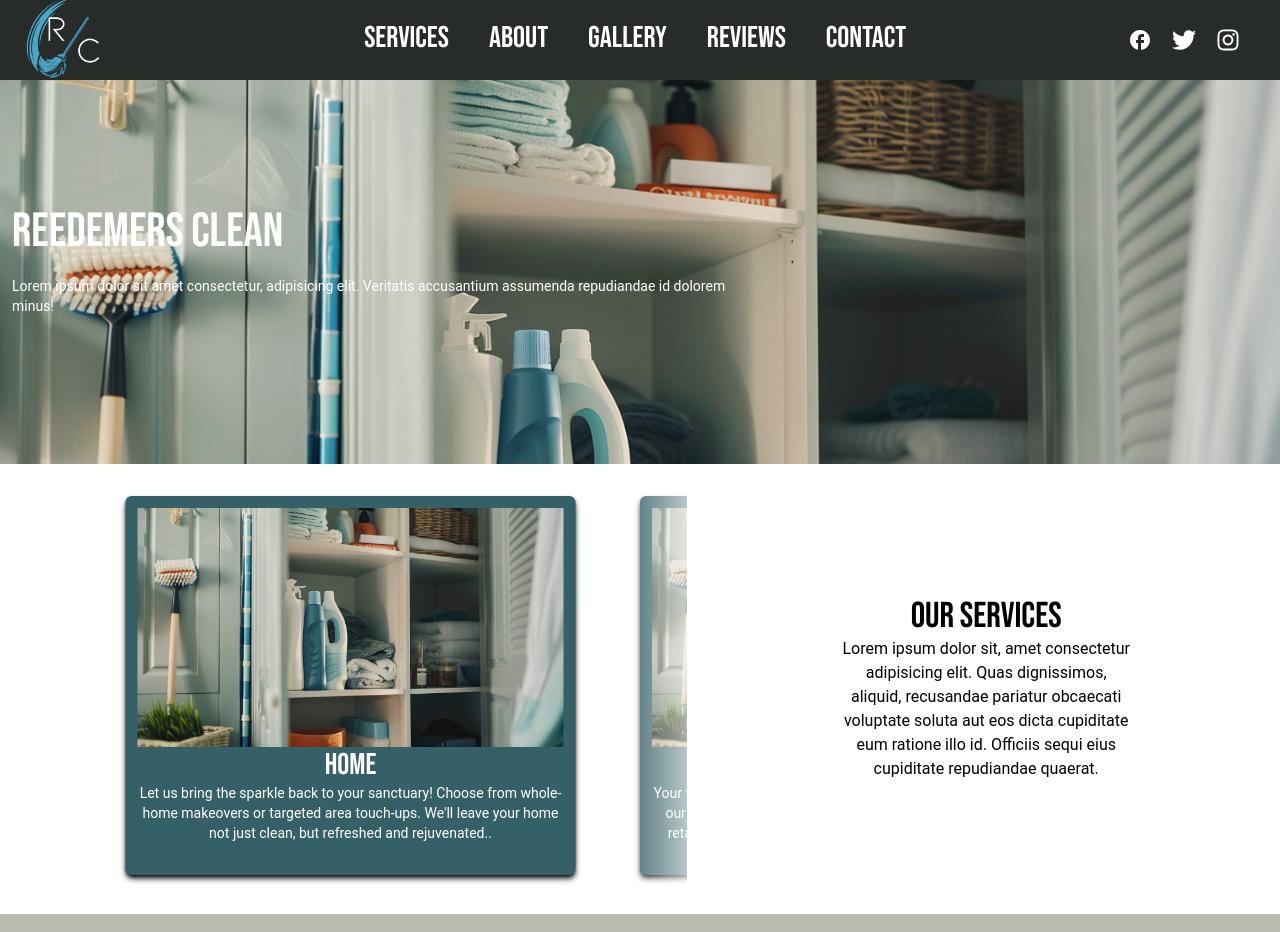
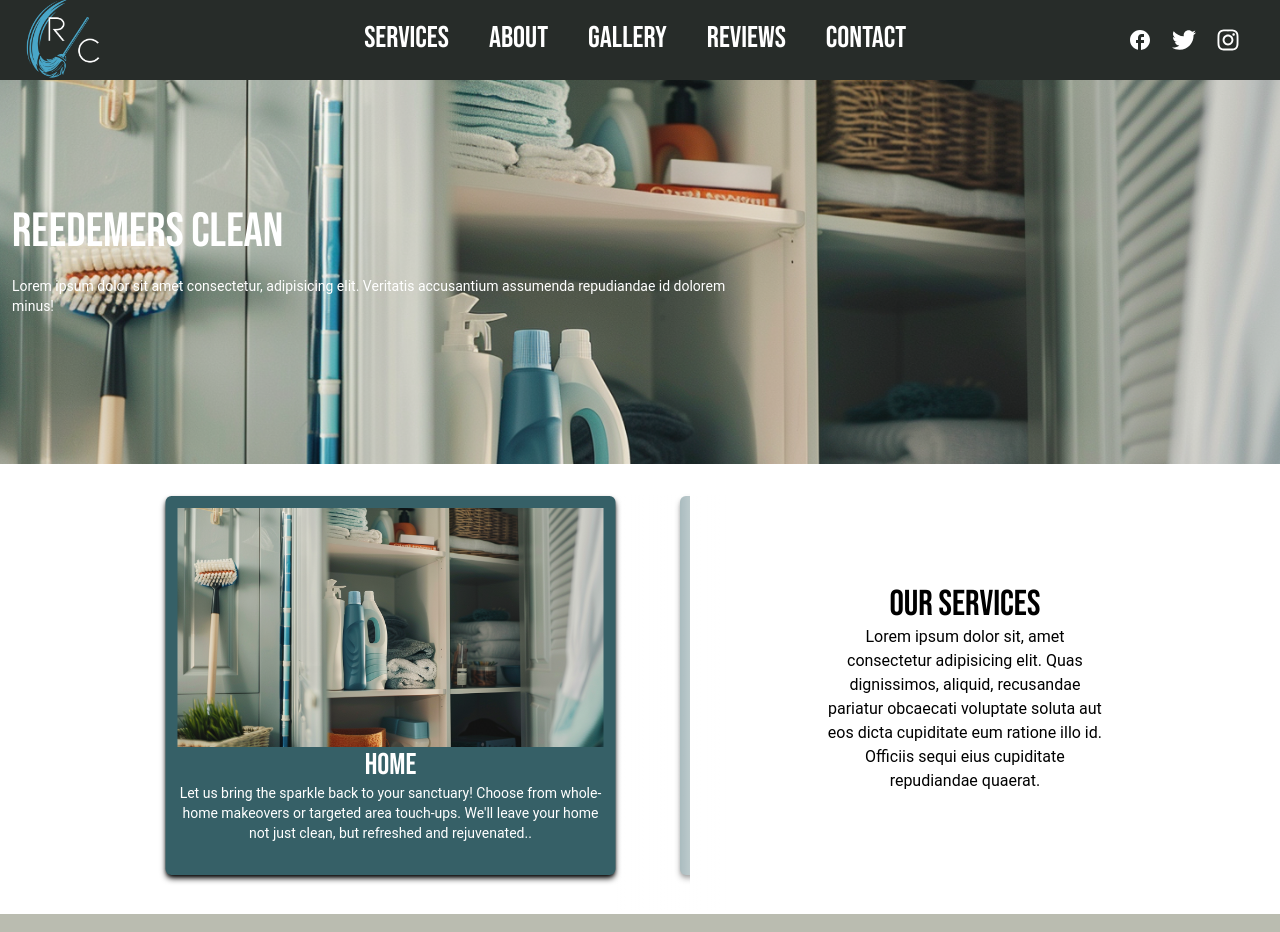
Before and after one commit to erreyonj/redeemer-cln, a React (Vite) app: page / in a window 1280 px wide. Shown: the top 932 px of the page. Built offline with nearby package versions, Linux system fonts and the light colour scheme.

Commit message:
further polishing of responsiveness

```diff
--- a/src/components/Services.jsx
+++ b/src/components/Services.jsx
@@ -18,24 +18,26 @@ const Services = (isPage) => {
 
     // Component Styling
     // optional tailwind classes if this component is embed level or landing page level
-    const pageClass = 'h-[450px] grid place-content-space-between lg:grid-cols-50-50'
-    const notPageClass = 'h-[450px] flex flex-row place-content-center'
-
-    // Component Functionality
+    const pageClass = 'h-[450px] mt-20 flex flex-row place-content-center lg:grid-cols-50-50 lg:mx-10'
+    const notPageClass = 'h-[450px] flex flex-row place-content-center lg:mx-10'
     // returns a tailwind class for ordering elements on a page
     const second = () => 'order-2'
     const first = () => 'order-1'
 
+
+    // Component Functionality
+
+
     console.log(currentPage);
 
   return (
-    <section id="sectionServices" className={currentPage==='Services'?pageClass:notPageClass}>
+    <section id="sectionServices" className={currentPage==='/Services'?pageClass:notPageClass}>
         <div id="serviceDescription" className={`flex flex-col place-content-center my-5 ${(currentPage.slice(0,1)==='/')&&second()}`}>
-            <h2 className='text-4xl text-black font-bebas mx-auto'>Our Services</h2>
+            <h2 className='text-4xl text-black text-center font-bebas mx-3'>Our Services</h2>
             <p className="hidden md:block lg:w-1/2 md:mx-auto text-center">Lorem ipsum dolor sit, amet consectetur adipisicing elit. Quas dignissimos, aliquid, recusandae pariatur obcaecati voluptate soluta aut eos dicta cupiditate eum ratione illo id. Officiis sequi eius cupiditate repudiandae quaerat.</p>
         </div>
         <div id="swipeContainer" className={`p-3 h-96 md:h-[520px] lg:w-[1830px] ${(currentPage==='Services')&&first()} overflow-hidden`}>
-            <div id="serviceCards" className={`h-[350px] md:w-[80] lg:w-[675px] md:h-[400px] py-5 ${isPage?'':''} gap-5 flex flex-row place-content-between lg:flex-nowrap overflow-hidden snap-x *:mx-5  md:h-auto `}> {/* <-- maybe add shadow around cards here? shadow-slate-300 shadow-inner*/}
+            <div id="serviceCards" className={`h-[350px] md:w-[80] lg:w-[675px] md:h-[400px] py-5 ${isPage?'':''} gap-5 flex flex-row place-content-between overflow-scroll lg:flex-nowrap snap-x *:mx-5  md:h-auto `}> {/* <-- maybe add shadow around cards here? shadow-slate-300 shadow-inner*/}
                 {ourServices.map((service,i)=><ServiceCard key={i} title={service} description={serviceDescriptions[i]}/>)}
             </div>
             <div id="teamMemberScreen" className={`hidden xl:block absolute top-[495px] left-[615px] h-[415px] w-28 bg-gradient-to-l to-transparent from-white`}> </div>
```
